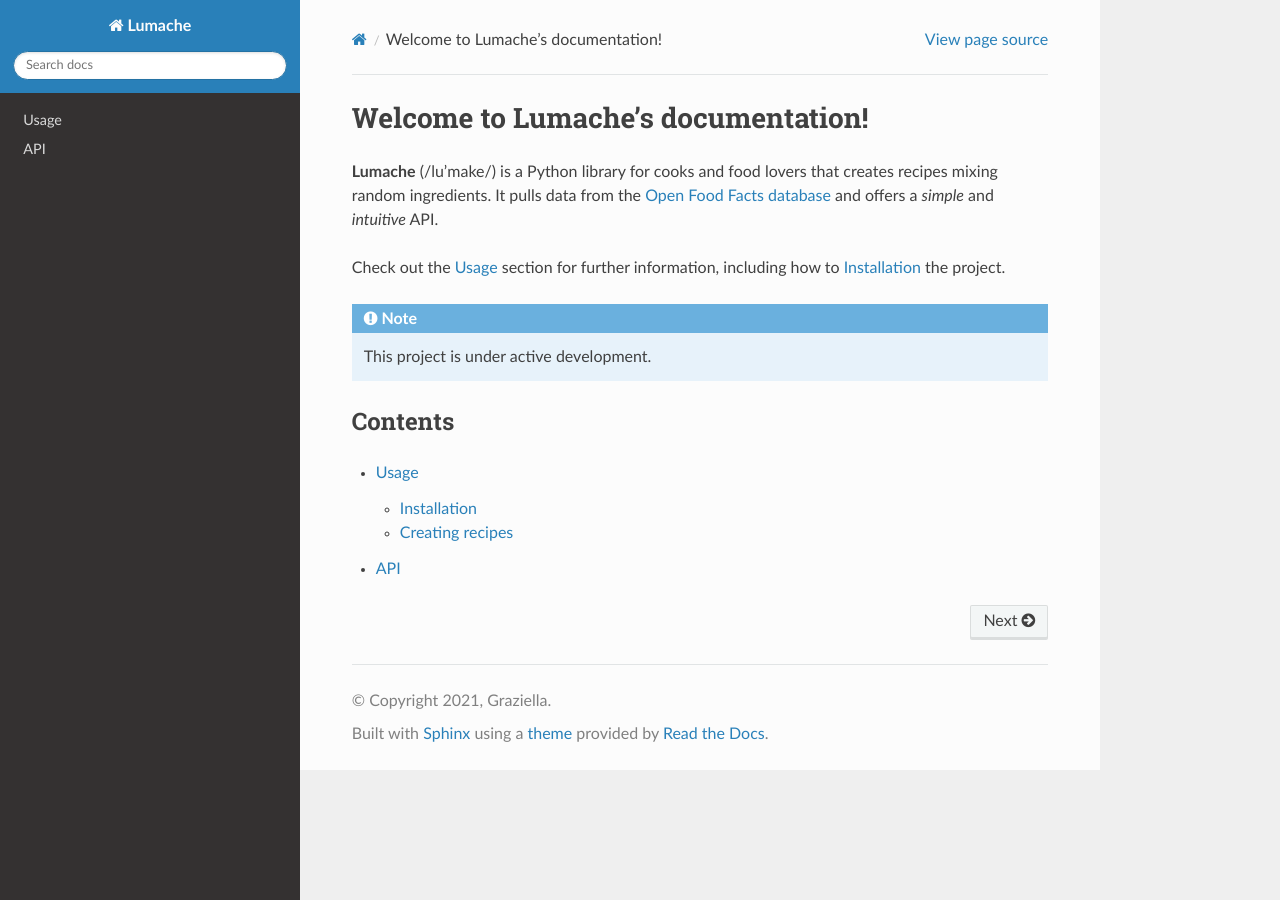
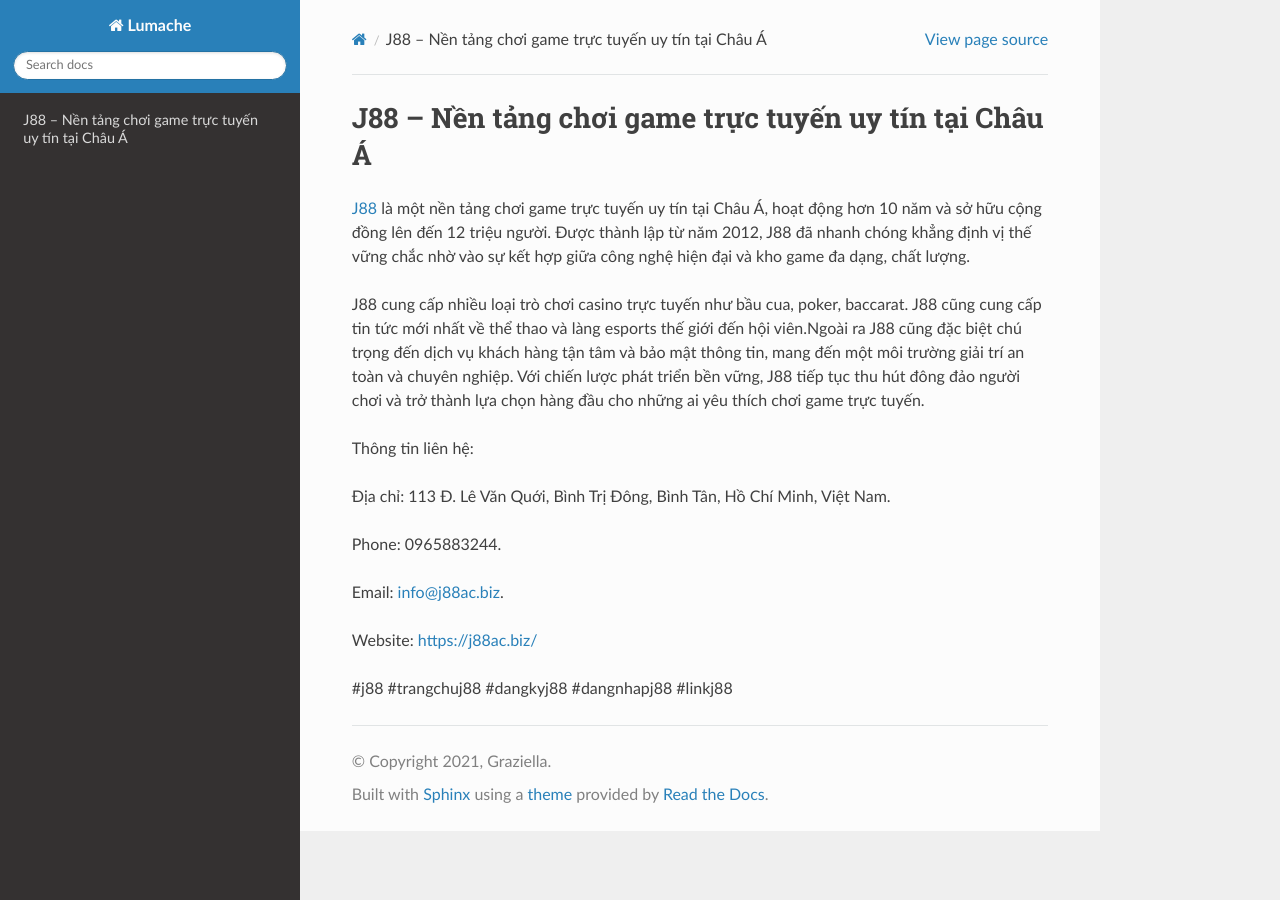
Before and after one commit to parkisngan19/j88acbiz, a Sphinx documentation site: the page built from docs/source/index.rst, in a window 1280 px wide. Built offline with Sphinx 7.4.7 and the Read the Docs theme 3.1.0, drawn with Linux system fonts in a browser that asks for light colours.

Commit message:
Update index.rst

```diff
--- a/docs/source/index.rst
+++ b/docs/source/index.rst
@@ -1,22 +1,18 @@
-Welcome to Lumache's documentation!
+J88 – Nền tảng chơi game trực tuyến uy tín tại Châu Á
 ===================================
 
-**Lumache** (/lu'make/) is a Python library for cooks and food lovers
-that creates recipes mixing random ingredients.
-It pulls data from the `Open Food Facts database <https://world.openfoodfacts.org/>`_
-and offers a *simple* and *intuitive* API.
+`J88 <https://j88ac.biz/>`_ là một nền tảng chơi game trực tuyến uy tín tại Châu Á, hoạt động hơn 10 năm và sở hữu cộng đồng lên đến 12 triệu người. Được thành lập từ năm 2012, J88 đã nhanh chóng khẳng định vị thế vững chắc nhờ vào sự kết hợp giữa công nghệ hiện đại và kho game đa dạng, chất lượng.
 
-Check out the :doc:`usage` section for further information, including
-how to :ref:`installation` the project.
+J88 cung cấp nhiều loại trò chơi casino trực tuyến như bầu cua, poker, baccarat. J88 cũng cung cấp tin tức mới nhất về thể thao và làng esports thế giới đến hội viên.Ngoài ra J88 cũng đặc biệt chú trọng đến dịch vụ khách hàng tận tâm và bảo mật thông tin, mang đến một môi trường giải trí an toàn và chuyên nghiệp. Với chiến lược phát triển bền vững, J88 tiếp tục thu hút đông đảo người chơi và trở thành lựa chọn hàng đầu cho những ai yêu thích chơi game trực tuyến.
 
-.. note::
+Thông tin liên hệ:
 
-   This project is under active development.
+Địa chỉ: 113 Đ. Lê Văn Quới, Bình Trị Đông, Bình Tân, Hồ Chí Minh, Việt Nam.
 
-Contents
---------
+Phone: 0965883244.
 
-.. toctree::
+Email: info@j88ac.biz.
 
-   usage
-   api
+Website: https://j88ac.biz/
+
+#j88 #trangchuj88 #dangkyj88 #dangnhapj88 #linkj88
```
